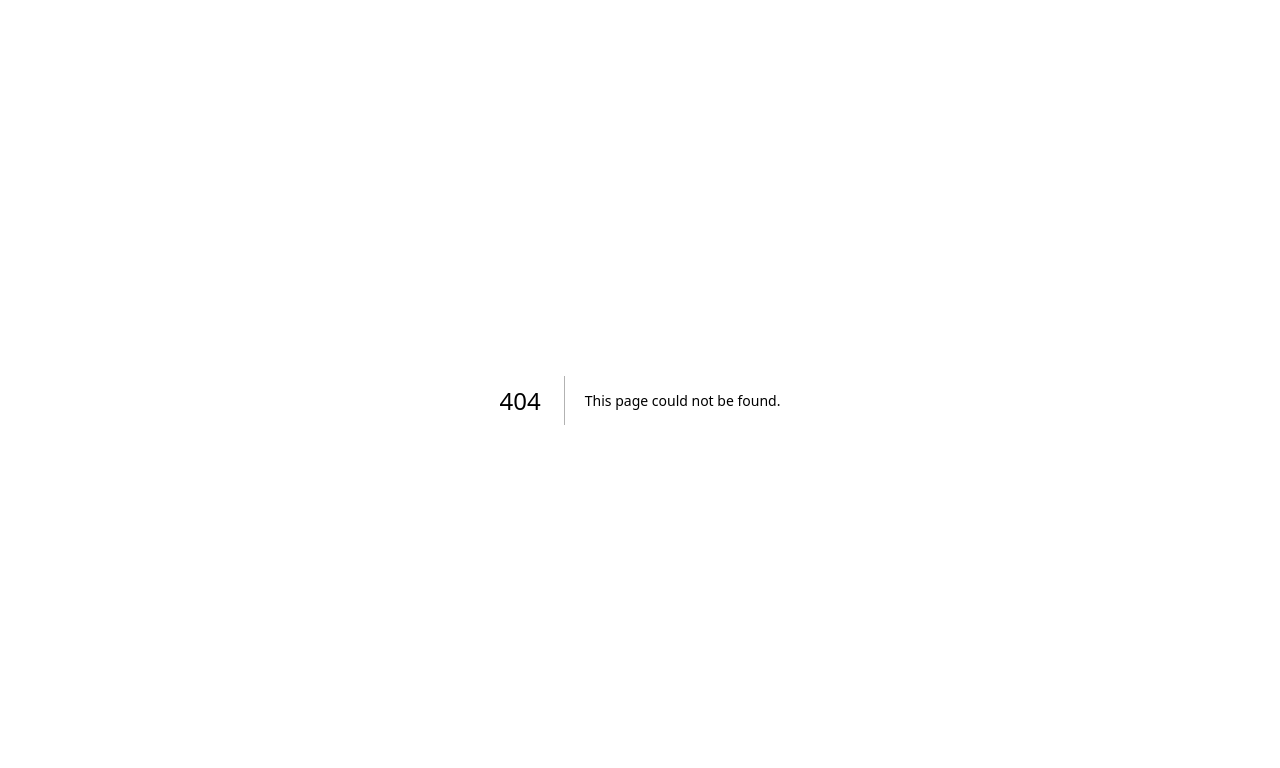
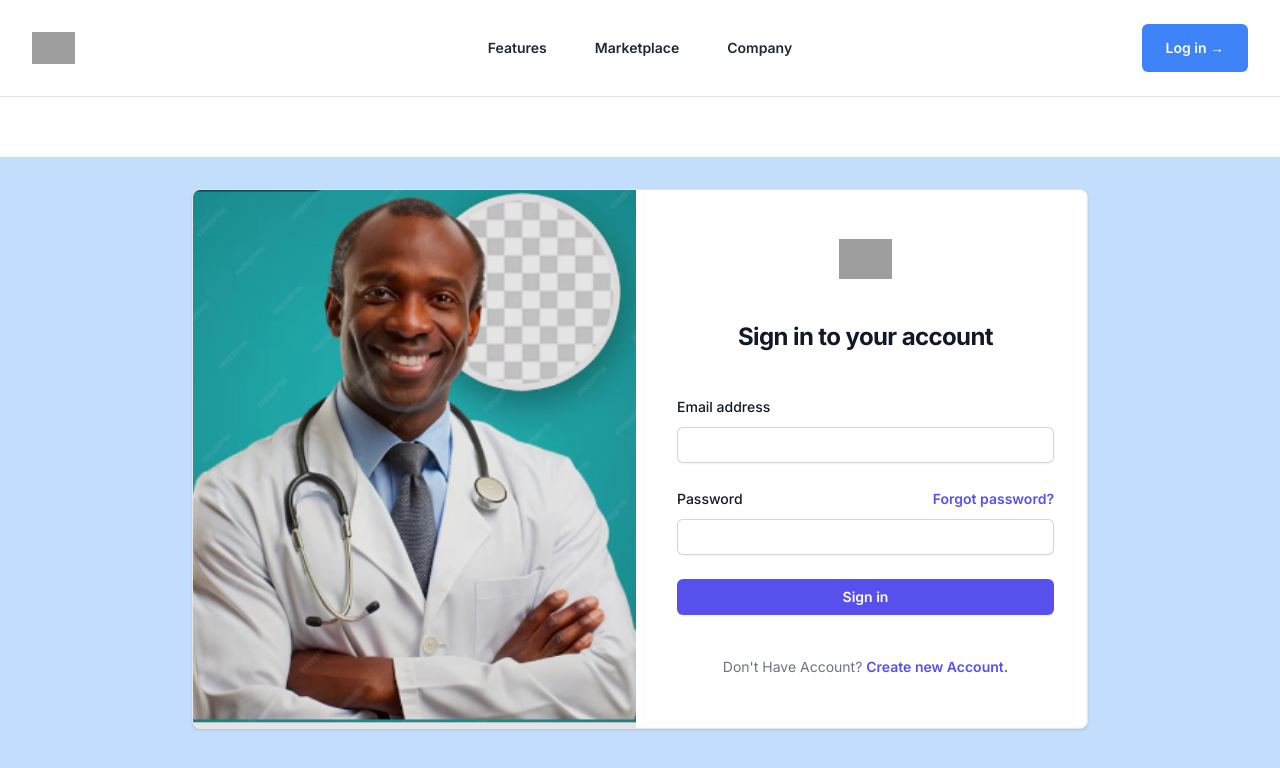
Before and after one commit to Berekettf/Medical-App, a Next.js app: page /login in a window 1280 px wide. Before the commit this address had no page. Shown: the top 768 px of the page. Built offline with nearby package versions, Linux system fonts and the light colour scheme; grey boxes are pictures that could not be loaded.

Commit message:
added login and register

```diff
--- a/app/(front)/layout.tsx
+++ b/app/(front)/layout.tsx
@@ -6,10 +6,10 @@ export default function Layout({ children }: { children: ReactNode }) {
   return (
     <div className="bg-white">
       <Navbar />
-      <div className="bg-white mx-auto py-4 fixed top-20 container w-full left-0 right-0 mt-5 z-50">
+      {/*<div className="bg-white mx-auto py-4 fixed top-20 container w-full left-0 right-0 mt-5 z-50">
         <Megamenu />
-      </div>
-      <div className="mt-[100px]">{children}</div>
+      </div>*/}
+      <div className="mt-[60px]">{children}</div>
     </div>
   );
 }
--- /dev/null
+++ b/app/(front)/login/page.tsx
@@ -0,0 +1,20 @@
+import LoginForm from "@/components/auth/LoginForm";
+import Image from "next/image";
+import React from "react";
+
+export default function page() {
+  return (
+    <div className="bg-blue-200 min-h-screen py-8">
+      <div
+        className="grid md:grid-cols-2 max-w-4xl mx-auto grid-cols-1 w-full gap-2
+       bg-white border border-gray-200 rounded-lg shadow dark:bg-gray-800
+        dark:border-gray-700 overflow-hidden"
+      >
+        <div className="hidden md:flex linear-bg"></div>
+        <div className="">
+          <LoginForm />
+        </div>
+      </div>
+    </div>
+  );
+}
--- /dev/null
+++ b/app/(front)/register/page.tsx
@@ -0,0 +1,19 @@
+import RegisterForm from "@/components/auth/RegisterForm.tsx";
+import React from "react";
+
+export default function page() {
+  return (
+    <div className="bg-blue-200 min-h-screen py-8">
+      <div
+        className="grid md:grid-cols-2 max-w-5xl mx-auto grid-cols-1 w-full gap-2
+       bg-white border border-gray-200 rounded-lg shadow dark:bg-gray-800
+        dark:border-gray-700 overflow-hidden"
+      >
+        <div className="hidden md:flex linear-bg"></div>
+        <div className="">
+          <RegisterForm />
+        </div>
+      </div>
+    </div>
+  );
+}
--- a/app/globals.css
+++ b/app/globals.css
@@ -68,3 +68,10 @@
     min-height: 100vh;
   }
 }
+
+.linear-bg{
+  background: url("/doctor.png");
+  background-size: cover;
+  background-repeat: no-repeat;
+  background-position: center center;
+}
--- a/components/Frontend/Navbar.tsx
+++ b/components/Frontend/Navbar.tsx
@@ -1,6 +1,6 @@
-'use client'
+"use client";
 
-import { useState } from 'react'
+import { useState } from "react";
 import {
   Dialog,
   DialogPanel,
@@ -11,7 +11,7 @@ import {
   PopoverButton,
   PopoverGroup,
   PopoverPanel,
-} from '@headlessui/react'
+} from "@headlessui/react";
 import {
   ArrowPathIcon,
   Bars3Icon,
@@ -20,31 +20,68 @@ import {
   FingerPrintIcon,
   SquaresPlusIcon,
   XMarkIcon,
-} from '@heroicons/react/24/outline'
-import { ChevronDownIcon, PhoneIcon, PlayCircleIcon } from '@heroicons/react/20/solid'
+} from "@heroicons/react/24/outline";
+import {
+  ChevronDownIcon,
+  PhoneIcon,
+  PlayCircleIcon,
+} from "@heroicons/react/20/solid";
+import Link from "next/link";
 
 const products = [
-  { name: 'Analytics', description: 'Get a better understanding of your traffic', href: '#', icon: ChartPieIcon },
-  { name: 'Engagement', description: 'Speak directly to your customers', href: '#', icon: CursorArrowRaysIcon },
-  { name: 'Security', description: 'Your customers’ data will be safe and secure', href: '#', icon: FingerPrintIcon },
-  { name: 'Integrations', description: 'Connect with third-party tools', href: '#', icon: SquaresPlusIcon },
-  { name: 'Automations', description: 'Build strategic funnels that will convert', href: '#', icon: ArrowPathIcon },
-]
+  {
+    name: "Analytics",
+    description: "Get a better understanding of your traffic",
+    href: "#",
+    icon: ChartPieIcon,
+  },
+  {
+    name: "Engagement",
+    description: "Speak directly to your customers",
+    href: "#",
+    icon: CursorArrowRaysIcon,
+  },
+  {
+    name: "Security",
+    description: "Your customers’ data will be safe and secure",
+    href: "#",
+    icon: FingerPrintIcon,
+  },
+  {
+    name: "Integrations",
+    description: "Connect with third-party tools",
+    href: "#",
+    icon: SquaresPlusIcon,
+  },
+  {
+    name: "Automations",
+    description: "Build strategic funnels that will convert",
+    href: "#",
+    icon: ArrowPathIcon,
+  },
+];
 
-function ClassName(...classes:any){
-  return classes.filter(Boolean).join("")
+function ClassName(...classes: any) {
+  return classes.filter(Boolean).join("");
 }
 
 export default function Navbar() {
-  const [mobileMenuOpen, setMobileMenuOpen] = useState(false)
+  const [mobileMenuOpen, setMobileMenuOpen] = useState(false);
 
   return (
     <header className="bg-white border-b border-gray-400/30">
-      <nav aria-label="Global" className="mx-auto flex max-w-7xl items-center justify-between p-6 lg:px-8">
+      <nav
+        aria-label="Global"
+        className="mx-auto flex max-w-7xl items-center justify-between p-6 lg:px-8"
+      >
         <div className="flex lg:flex-1">
           <a href="#" className="-m-1.5 p-1.5">
             <span className="sr-only">Your Company</span>
-            <img alt="" src="https://tailwindui.com/img/logos/mark.svg?color=indigo&shade=600" className="h-8 w-auto" />
+            <img
+              alt=""
+              src="https://tailwindui.com/img/logos/mark.svg?color=indigo&shade=600"
+              className="h-8 w-auto"
+            />
           </a>
         </div>
         <div className="flex lg:hidden">
@@ -69,12 +106,19 @@ export default function Navbar() {
           </a>
         </PopoverGroup>
         <div className="hidden lg:flex lg:flex-1 lg:justify-end">
-          <a href="#" className="text-sm font-semibold leading-6 text-gray-50 bg-blue-500 py-3 px-6 rounded-md">
+          <Link
+            href="/login"
+            className="text-sm font-semibold leading-6 text-gray-50 bg-blue-500 py-3 px-6 rounded-md"
+          >
             Log in <span aria-hidden="true">&rarr;</span>
-          </a>
+          </Link>
         </div>
       </nav>
-      <Dialog open={mobileMenuOpen} onClose={setMobileMenuOpen} className="lg:hidden">
+      <Dialog
+        open={mobileMenuOpen}
+        onClose={setMobileMenuOpen}
+        className="lg:hidden"
+      >
         <div className="fixed inset-0 z-10" />
         <DialogPanel className="fixed inset-y-0 right-0 z-10 w-full overflow-y-auto bg-white px-6 py-6 sm:max-w-sm sm:ring-1 sm:ring-gray-900/10">
           <div className="flex items-center justify-between">
@@ -118,17 +162,17 @@ export default function Navbar() {
                 </a>
               </div>
               <div className="py-6">
-                <a
-                  href="#"
+                <Link
+                  href="/login"
                   className="-mx-3 block rounded-lg px-3 py-2.5 text-base font-semibold leading-7 text-gray-800 hover:bg-gray-50"
                 >
                   Log in
-                </a>
+                </Link>
               </div>
             </div>
           </div>
         </DialogPanel>
       </Dialog>
     </header>
-  )
+  );
 }
--- /dev/null
+++ b/components/auth/LoginForm.tsx
@@ -0,0 +1,89 @@
+import Link from "next/link";
+
+export default function LoginForm() {
+  return (
+    <div className="flex min-h-full flex-1 flex-col justify-center px-6 py-12 lg:px-8 border border-slate-50">
+      <div className="sm:mx-auto sm:w-full sm:max-w-sm">
+        <img
+          alt="My Health"
+          src="https://tailwindui.com/img/logos/mark.svg?color=indigo&shade=600"
+          className="mx-auto h-10 w-auto"
+        />
+        <h2 className="mt-10 text-center text-2xl font-bold leading-9 tracking-tight text-gray-900">
+          Sign in to your account
+        </h2>
+      </div>
+
+      <div className="mt-10 sm:mx-auto sm:w-full sm:max-w-sm">
+        <form action="#" method="POST" className="space-y-6">
+          <div>
+            <label
+              htmlFor="email"
+              className="block text-sm font-medium leading-6 text-gray-900"
+            >
+              Email address
+            </label>
+            <div className="mt-2">
+              <input
+                id="email"
+                name="email"
+                type="email"
+                required
+                autoComplete="email"
+                className="block w-full rounded-md border-0 py-1.5 text-gray-900 shadow-sm ring-1 ring-inset ring-gray-300 placeholder:text-gray-400 focus:ring-2 focus:ring-inset focus:ring-indigo-600 sm:text-sm sm:leading-6"
+              />
+            </div>
+          </div>
+
+          <div>
+            <div className="flex items-center justify-between">
+              <label
+                htmlFor="password"
+                className="block text-sm font-medium leading-6 text-gray-900"
+              >
+                Password
+              </label>
+              <div className="text-sm">
+                <a
+                  href="#"
+                  className="font-semibold text-indigo-600 hover:text-indigo-500"
+                >
+                  Forgot password?
+                </a>
+              </div>
+            </div>
+            <div className="mt-2">
+              <input
+                id="password"
+                name="password"
+                type="password"
+                required
+                autoComplete="current-password"
+                className="block w-full rounded-md border-0 py-1.5 text-gray-900 shadow-sm ring-1 ring-inset ring-gray-300 placeholder:text-gray-400 focus:ring-2 focus:ring-inset focus:ring-indigo-600 sm:text-sm sm:leading-6"
+              />
+            </div>
+          </div>
+
+          <div>
+            <button
+              type="submit"
+              className="flex w-full justify-center rounded-md bg-indigo-600 px-3 py-1.5 text-sm font-semibold leading-6 text-white shadow-sm hover:bg-indigo-500 focus-visible:outline focus-visible:outline-2 focus-visible:outline-offset-2 focus-visible:outline-indigo-600"
+            >
+              Sign in
+            </button>
+          </div>
+        </form>
+
+        <p className="mt-10 text-center text-sm text-gray-500">
+          Don't Have Account?{" "}
+          <Link
+            href="/register"
+            className="font-semibold leading-6 text-indigo-600 hover:text-indigo-500"
+          >
+            Create new Account.
+          </Link>
+        </p>
+      </div>
+    </div>
+  );
+}
--- /dev/null
+++ b/components/auth/RegisterForm.tsx
@@ -0,0 +1,86 @@
+"use client";
+import { type RegisterInputForm } from "@/types/types";
+import Link from "next/link";
+import { useForm } from "react-hook-form";
+import TextInput from "../formInput/TextInput";
+
+export default function RegisterForm() {
+  const {
+    register,
+    handleSubmit,
+    reset,
+    formState: { errors },
+  } = useForm<RegisterInputForm>();
+
+  async function onSubmit(data: RegisterInputForm) {
+    console.log(data);
+  }
+
+  return (
+    <div className="flex min-h-full flex-1 flex-col justify-center px-6 py-12 lg:px-8 border border-slate-50">
+      <div className="sm:mx-auto sm:w-full sm:max-w-sm">
+        <img
+          alt="My Health"
+          src="https://tailwindui.com/img/logos/mark.svg?color=indigo&shade=600"
+          className="mx-auto h-10 w-auto"
+        />
+        <h2 className="mt-10 text-center text-2xl font-bold leading-9 tracking-tight text-gray-900">
+          Create Your Account
+        </h2>
+      </div>
+
+      <div className="mt-10 sm:mx-auto sm:w-full sm:max-w-sm">
+        <form onSubmit={handleSubmit(onSubmit)} className="space-y-6">
+          <TextInput
+            label="First Name"
+            register={register}
+            name="firstName"
+            errors={errors}
+          />
+
+          <TextInput
+            label="Last Name"
+            register={register}
+            name="lastName"
+            errors={errors}
+          />
+
+          <TextInput
+            label="Email address"
+            register={register}
+            name="email"
+            errors={errors}
+            type="email"
+          />
+
+          <TextInput
+            label="Password"
+            register={register}
+            name="password"
+            errors={errors}
+            type="password"
+          />
+
+          <div>
+            <button
+              type="submit"
+              className="flex w-full justify-center rounded-md bg-indigo-600 px-3 py-1.5 text-sm font-semibold leading-6 text-white shadow-sm hover:bg-indigo-500 focus-visible:outline focus-visible:outline-2 focus-visible:outline-offset-2 focus-visible:outline-indigo-600"
+            >
+              Sign Up
+            </button>
+          </div>
+        </form>
+
+        <p className="mt-10 text-center text-sm text-gray-500">
+          Already have an account?{" "}
+          <Link
+            href="/login"
+            className="font-semibold leading-6 text-indigo-600 hover:text-indigo-500"
+          >
+            Log In.
+          </Link>
+        </p>
+      </div>
+    </div>
+  );
+}
--- /dev/null
+++ b/components/formInput/SubmitButton.tsx
@@ -0,0 +1,22 @@
+import React from "react";
+
+type submitButtonProps = {
+  title: string;
+  buttonType?: "submit";
+};
+
+export default function SubmitButton({
+  title,
+  buttonType = "submit",
+}: submitButtonProps) {
+  return (
+    <div>
+      <button
+        type={buttonType}
+        className="flex w-full justify-center rounded-md bg-indigo-600 px-3 py-1.5 text-sm font-semibold leading-6 text-white shadow-sm hover:bg-indigo-500 focus-visible:outline focus-visible:outline-2 focus-visible:outline-offset-2 focus-visible:outline-indigo-600"
+      >
+        {title}
+      </button>
+    </div>
+  );
+}
--- /dev/null
+++ b/components/formInput/TextInput.tsx
@@ -0,0 +1,43 @@
+import React from "react";
+
+type TextInputProps = {
+  label: string;
+  register: any;
+  name: string;
+  errors: any;
+  type?: string;
+};
+
+export default function TextInput({
+  label,
+  register,
+  name,
+  errors,
+  type = "text", // Default type to "text" if not provided
+}: TextInputProps) {
+  return (
+    <div>
+      <label
+        htmlFor={name}
+        className="block text-sm font-medium leading-6 text-gray-900"
+      >
+        {label}
+      </label>
+      <div className="mt-2">
+        <input
+          {...register(name, { required: true })}
+          id={name}
+          name={name}
+          type={type}
+          autoComplete={name}
+          className="block w-full rounded-md border-0 py-1.5 text-gray-900 shadow-sm
+            ring-1 ring-inset ring-gray-300 placeholder:text-gray-400 focus:ring-2
+            focus:ring-inset focus:ring-indigo-600 sm:text-sm sm:leading-6"
+        />
+        {errors[name] && (
+          <span className="text-red-600 text-sm">{name} is required</span>
+        )}
+      </div>
+    </div>
+  );
+}
--- a/package.json
+++ b/package.json
@@ -22,6 +22,7 @@
     "react": "^18",
     "react-day-picker": "^8.10.1",
     "react-dom": "^18",
+    "react-hook-form": "^7.52.2",
     "react-icons": "^5.3.0",
     "react-multi-carousel": "^2.8.5",
     "react-text-transition": "^3.1.0",
--- /dev/null
+++ b/types/types.tsx
@@ -0,0 +1,8 @@
+export type ServiceProps = { title: String; image: String; slug: String };
+
+export type RegisterInputForm = {
+  firstname: String;
+  lastname: String;
+  email: String;
+  password: String;
+};
```
Also changed, not shown: components/Frontend/Megamenu.tsx (+36 -36 lines), public/doctor.png (added), 1 other file (tests, documents, lock files or other folders).
